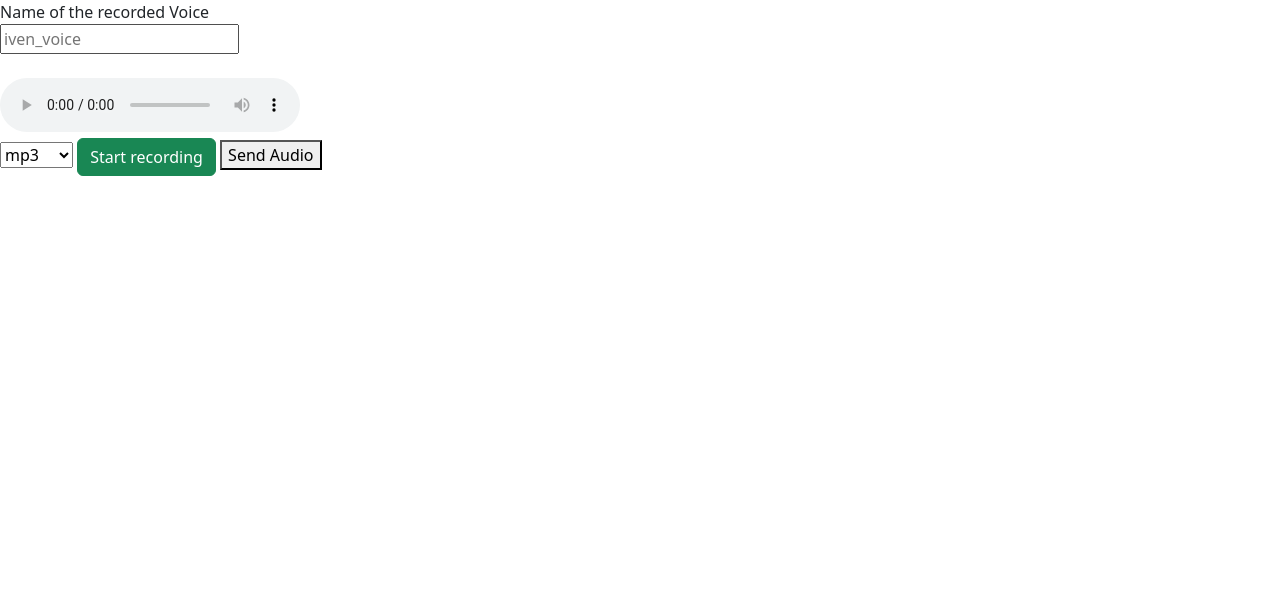
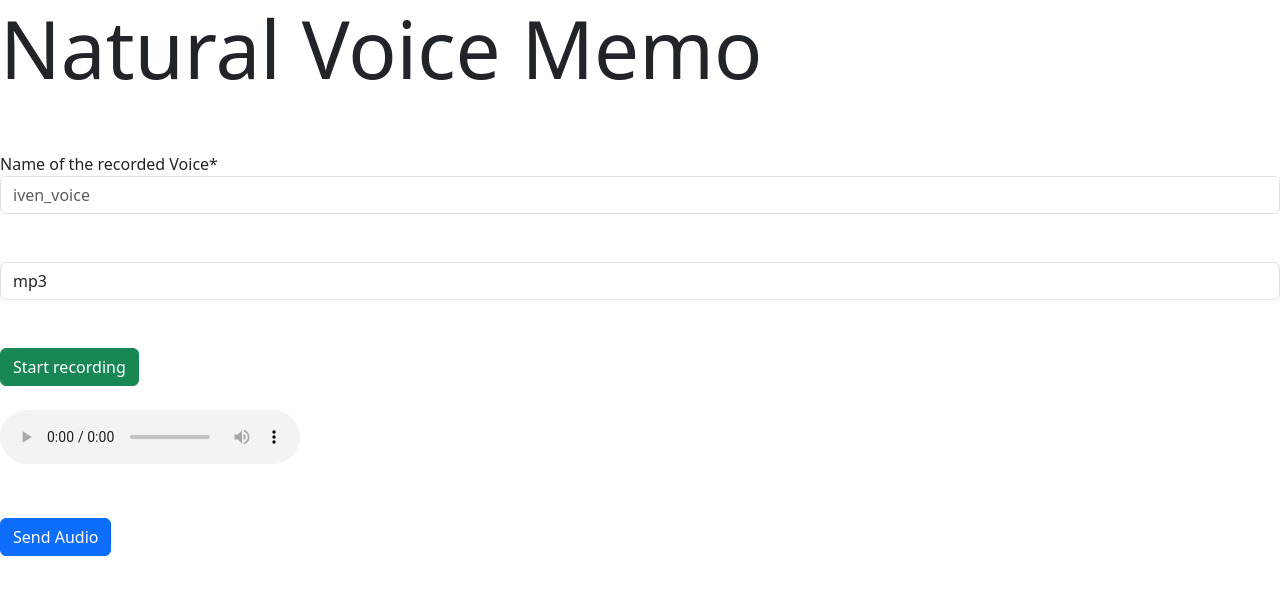
Before and after one commit to iventhepro/NaturalVoiceMemo, a plain HTML site: page index.html in a window 1280 px wide. Drawn offline with nearby package versions, Linux system fonts and the light colour scheme.

Commit message:
bootstrap

```diff
--- a/index.html
+++ b/index.html
@@ -13,25 +13,32 @@
 </head>
 
 <body>
+    <H1 class="display-1">Natural Voice Memo</H1>
+    <br><br>
+
     <form id="audioRecordForm" action="post">
         <div class="form-group">
-            <label for="voiceName">Name of the recorded Voice</label>
+            <label for="voiceName">Name of the recorded Voice*</label>
             <br>
-            <input type="text" name="voiceName" id="voiceName" placeholder="iven_voice">
+            <input required class="form-control" type="text" name="voiceName" id="voiceName" placeholder="iven_voice">
         </div>
-        <br>
-        <div class="form-group">
-            <audio controls id="audioPlayer"></audio>
-        </div>
-        <select id="format">
+
+        <br><br>
+        <select class="form-control" id="format">
             <option value="mulaw">mulaw</option>
             <option value="mp3" selected>mp3</option>
             <option value="wav">wav</option>
             <option value="ogg">ogg</option>
             <option value="flac">flac</option>
         </select>
+        <br><br>
         <button id="startStopRecording" type="button" class="btn btn-success">Start recording</button>
-        <button id="sendAudio" type="button">Send Audio</button>
+        <br><br>
+        <div class="form-group">
+            <audio controls id="audioPlayer"></audio>
+        </div>
+        <br><br>
+        <button class="btn btn-primary" id="sendAudio" type="button">Send Audio</button>
     </form>
 
 
```
